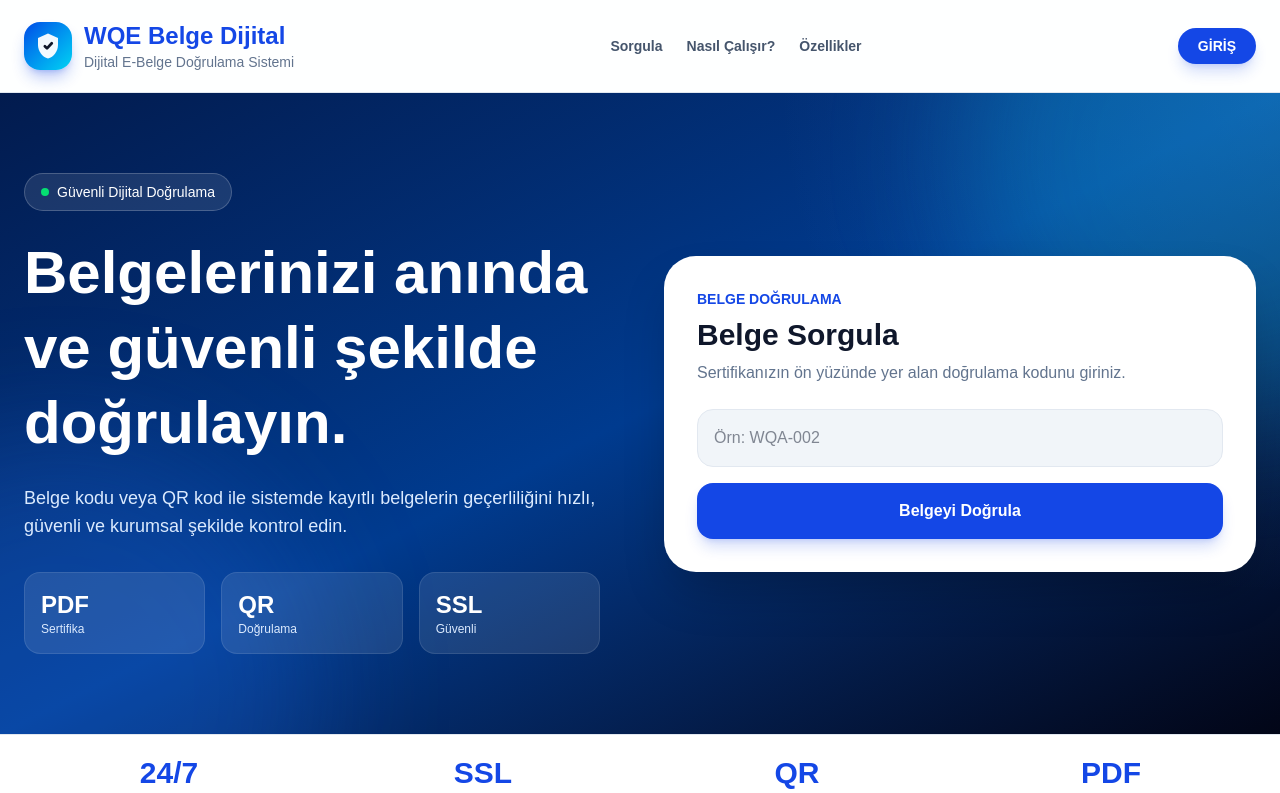
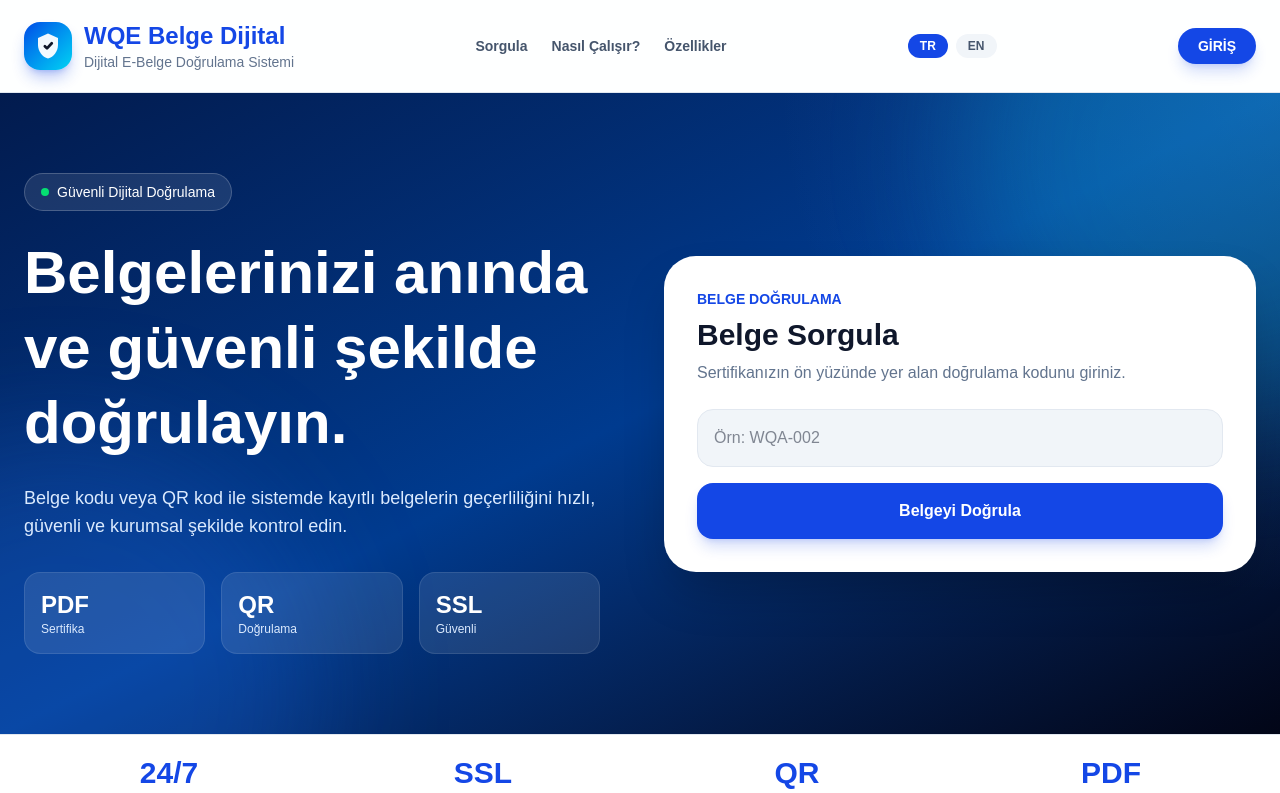
Before and after one commit to muratalan91-commits/wqe-system-final, a Next.js app: page / in a window 1280 px wide. Shown: the top 793 px of the page. Built offline with nearby package versions, Linux system fonts and the light colour scheme.

Commit message:
Update page.tsx

```diff
--- a/app/page.tsx
+++ b/app/page.tsx
@@ -15,6 +15,42 @@ export default function Home() {
   const [status, setStatus] = useState("");
   const [pdfUrl, setPdfUrl] = useState("");
   const [siteUrl, setSiteUrl] = useState("");
+  const [lang, setLang] = useState<"tr" | "en">("tr");
+
+const t = {
+  tr: {
+    subtitle: "Dijital E-Belge Doğrulama Sistemi",
+    query: "Sorgula",
+    how: "Nasıl Çalışır?",
+    features: "Özellikler",
+    login: "GİRİŞ",
+    badge: "Güvenli Dijital Doğrulama",
+    heroTitle: "Belgelerinizi anında ve güvenli şekilde doğrulayın.",
+    heroDesc:
+      "Belge kodu veya QR kod ile sistemde kayıtlı belgelerin geçerliliğini hızlı, güvenli ve kurumsal şekilde kontrol edin.",
+    verifyTitle: "Belge Sorgula",
+    verifyDesc:
+      "Sertifikanızın ön yüzünde yer alan doğrulama kodunu giriniz.",
+    verifyButton: "Belgeyi Doğrula",
+  },
+
+
+  en: {
+  subtitle: "Digital E-Document Verification System",
+  query: "Verify",
+  how: "How It Works",
+  features: "Features",
+  login: "LOGIN",
+  badge: "Secure Digital Verification",
+  heroTitle: "Verify your documents instantly and securely.",
+  heroDesc:
+    "Check registered documents quickly and securely using a document code or QR code.",
+  verifyTitle: "Document Verification",
+  verifyDesc:
+    "Enter the verification code shown on your certificate.",
+  verifyButton: "Verify Document",
+},
+};
 
   const statusText = (value: string) => {
     if (value === "valid") return "Geçerli";
@@ -118,6 +154,25 @@ export default function Home() {
               Özellikler
             </a>
           </div>
+<div className="flex gap-2">
+  <button
+    onClick={() => setLang("tr")}
+    className={`px-3 py-1 rounded-full text-xs font-bold ${
+      lang === "tr" ? "bg-blue-700 text-white" : "bg-slate-100 text-slate-600"
+    }`}
+  >
+    TR
+  </button>
+
+  <button
+    onClick={() => setLang("en")}
+    className={`px-3 py-1 rounded-full text-xs font-bold ${
+      lang === "en" ? "bg-blue-700 text-white" : "bg-slate-100 text-slate-600"
+    }`}
+  >
+    EN
+  </button>
+</div>
 
           <a
             href="/Admin"
```
